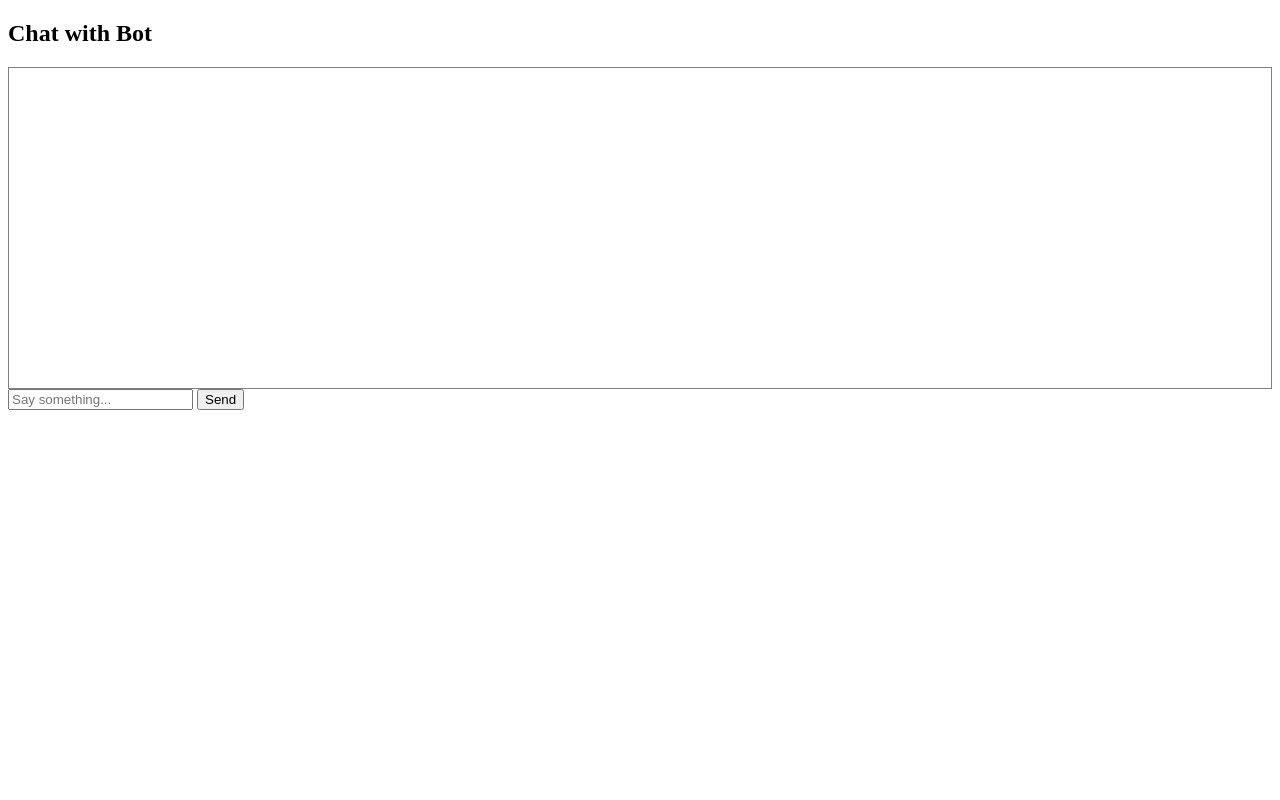
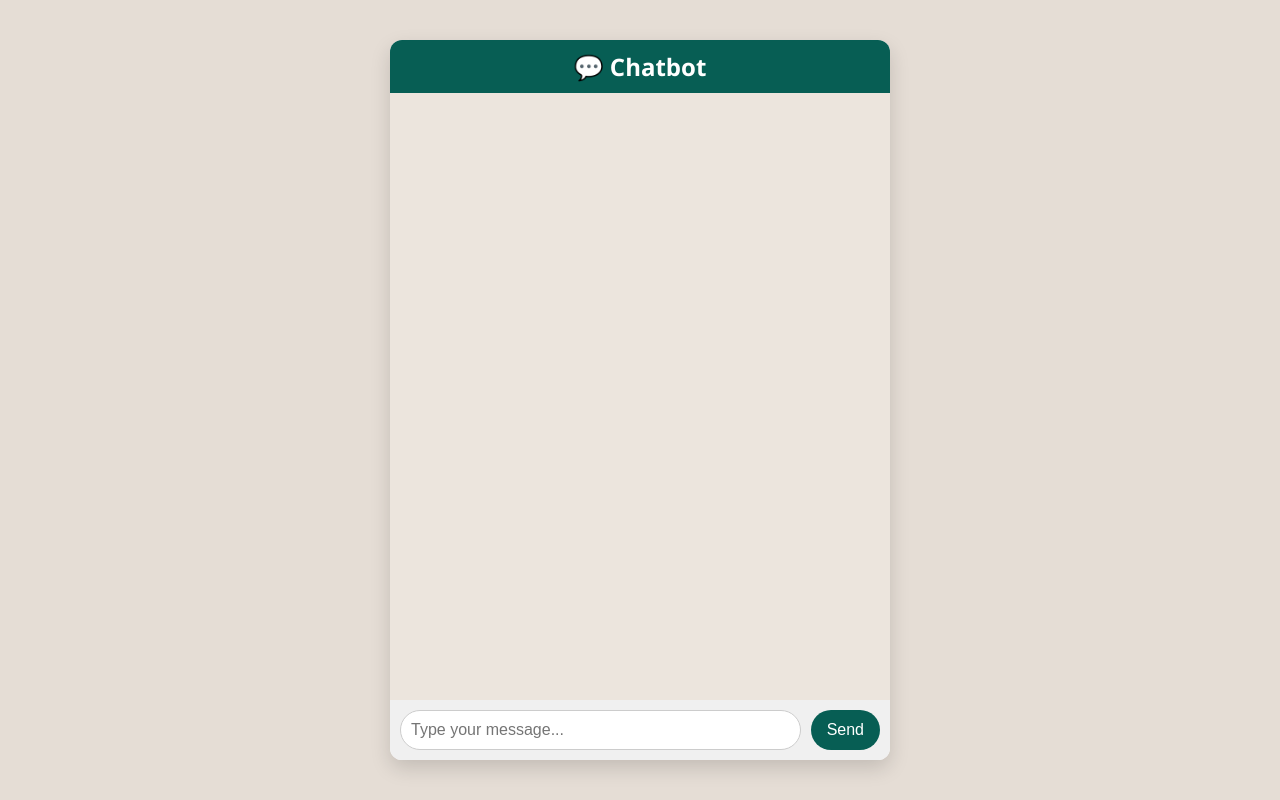
Before and after one commit to AmeeraTD/MyFirstChatBot, a Flask app: page / in a window 1280 px wide. Run offline with Flask 3, Linux system fonts and the light colour scheme.

Commit message:
made  ui in a way like whatsapp

```diff
--- a/static/script.js
+++ b/static/script.js
@@ -1,24 +1,55 @@
 function appendMessage(sender, text) {
     const chatbox = document.getElementById("chatbox");
-    chatbox.innerHTML += `<p><strong>${sender}:</strong> ${text}</p>`;
+
+    const message = document.createElement("div");
+    message.classList.add("message");
+
+    if (sender === "You") {
+      message.classList.add("user");
+    } else {
+      message.classList.add("bot");
+    }
+
+    message.textContent = text;
+    chatbox.appendChild(message);
     chatbox.scrollTop = chatbox.scrollHeight;
   }
 
   function sendMessage() {
     const userInput = document.getElementById("userInput");
     const message = userInput.value.trim();
+
     if (message === "") return;
 
+    // Append user message to chat
     appendMessage("You", message);
 
+    // Fetch response from backend
     fetch("/get", {
       method: "POST",
       body: JSON.stringify({ message }),
-        headers: { "Content-Type": "application/json" },
+      headers: {
+        "Content-Type": "application/json",
+      },
     })
       .then((res) => res.json())
       .then((data) => {
         appendMessage("Bot", data.response);
+      })
+      .catch((error) => {
+        console.error("Error:", error);
+        appendMessage("Bot", "Oops! Something went wrong.");
+      });
+
     userInput.value = "";
+  }
+
+  // Allow pressing Enter to send
+  document.addEventListener("DOMContentLoaded", () => {
+    const input = document.getElementById("userInput");
+    input.addEventListener("keydown", (e) => {
+      if (e.key === "Enter") {
+        sendMessage();
+      }
     });
-}
+  });
--- /dev/null
+++ b/static/style.css
@@ -0,0 +1,96 @@
+/* Global Reset */
+* {
+    box-sizing: border-box;
+  }
+
+  body {
+    font-family: 'Segoe UI', sans-serif;
+    background: #e5ddd5;
+    display: flex;
+    justify-content: center;
+    align-items: center;
+    height: 100vh;
+    margin: 0;
+  }
+
+  .container {
+    background: #ffffff;
+    border-radius: 12px;
+    box-shadow: 0 8px 20px rgba(0, 0, 0, 0.15);
+    width: 100%;
+    max-width: 500px;
+    height: 90vh;
+    display: flex;
+    flex-direction: column;
+    overflow: hidden;
+  }
+
+  h2 {
+    margin: 0;
+    padding: 10px;
+    text-align: center;
+    background-color: #075e54;
+    color: white;
+  }
+
+  .chatbox {
+    flex: 1;
+    overflow-y: auto;
+    padding: 15px;
+    display: flex;
+    flex-direction: column;
+    gap: 10px;
+    background: #ece5dd;
+  }
+
+  .message {
+    max-width: 70%;
+    padding: 10px 15px;
+    border-radius: 18px;
+    font-size: 14px;
+    line-height: 1.4;
+    word-wrap: break-word;
+    display: inline-block;
+  }
+
+  .user {
+    background: #dcf8c6;
+    align-self: flex-end;
+    border-bottom-right-radius: 0;
+  }
+
+  .bot {
+    background: #fff;
+    align-self: flex-start;
+    border-bottom-left-radius: 0;
+  }
+
+  .input-area {
+    display: flex;
+    padding: 10px;
+    background: #f0f0f0;
+    gap: 10px;
+  }
+
+  input[type="text"] {
+    flex: 1;
+    padding: 10px;
+    border-radius: 20px;
+    border: 1px solid #ccc;
+    font-size: 16px;
+  }
+
+  button {
+    background-color: #075e54;
+    color: white;
+    border: none;
+    padding: 10px 16px;
+    border-radius: 20px;
+    font-size: 16px;
+    cursor: pointer;
+    transition: background-color 0.2s;
+  }
+
+  button:hover {
+    background-color: #064b45;
+  }
--- a/templates/index.html
+++ b/templates/index.html
@@ -1,14 +1,19 @@
 <!DOCTYPE html>
 <html lang="en">
 <head>
-    <meta charset="UTF-8">
-    <title>Simple Chatbot</title>
-    <script src="/static/script.js" defer></script>
+  <meta charset="UTF-8">
+  <title>Simple Chatbot</title>
+  <link rel="stylesheet" href="/static/style.css" />
 </head>
 <body>
-    <h2>Chat with Bot</h2>
-    <div id="chatbox" style="height: 300px; overflow-y: scroll; border: 1px solid gray; padding: 10px;"></div>
-    <input type="text" id="userInput" placeholder="Say something..." />
-    <button onclick="sendMessage()">Send</button>
+  <div class="container">
+    <h2>💬 Chatbot</h2>
+    <div id="chatbox" class="chatbox"></div>
+    <div class="input-area">
+      <input type="text" id="userInput" placeholder="Type your message..." autocomplete="off" />
+      <button onclick="sendMessage()">Send</button>
+    </div>
+  </div>
+  <script src="/static/script.js"></script>
 </body>
 </html>
```
Lines whose indentation alone changed are shown as unchanged.
